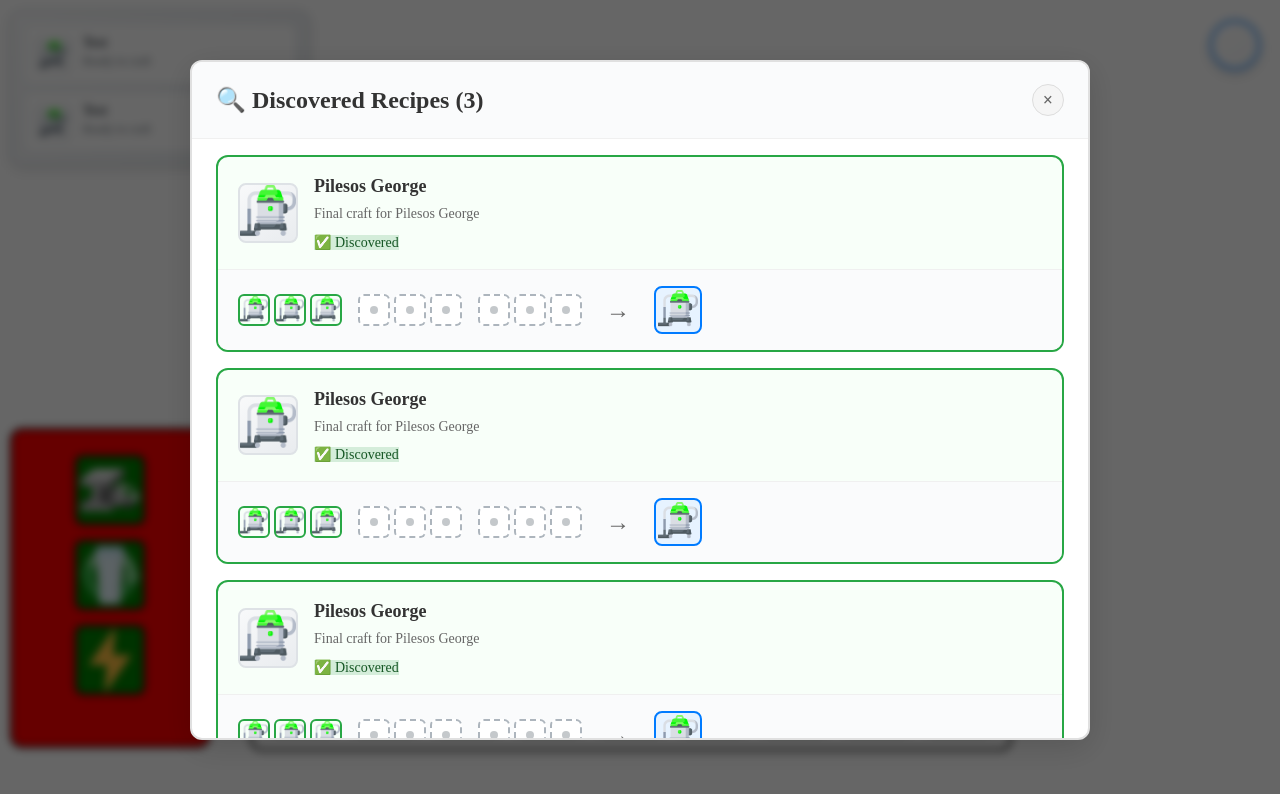
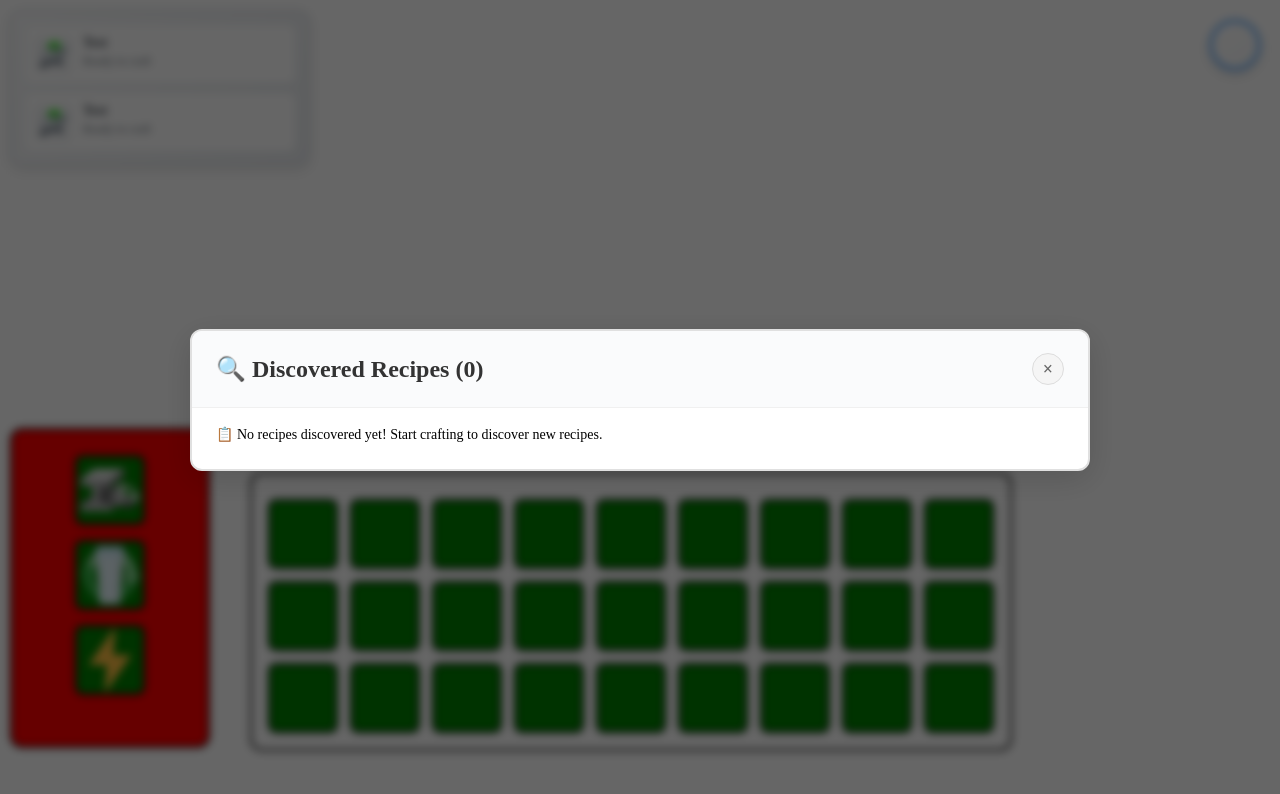
Before and after one commit to yehor-kostiuk/Vacuumaria, a React (Vite) app: page / in a window 1280 px wide. Both pictures are taken after a click on the button 1235 px from the left and 45 px from the top of the page. Shown: the top 794 px of the page. Built offline with nearby package versions, Linux system fonts and the light colour scheme.

Commit message:
refactor: feat display unlocked items or placeholder

```diff
--- a/src/libs/components/discovered-recipe-modal/discovered-recipe-modal.tsx
+++ b/src/libs/components/discovered-recipe-modal/discovered-recipe-modal.tsx
@@ -1,6 +1,7 @@
 import { useEffect } from "react";
 import styles from "./discovered-recipe-modal.module.css";
 import { DiscoveredRecipeCard } from "./discovered-recipe-card/discovered-recipe-card.jsx";
+import { useGameStore } from "~/libs/modules/store.module.js";
 
 type Properties = {
 	isOpen: boolean;
@@ -8,6 +9,9 @@ type Properties = {
 };
 
 const DiscoveredRecipeModal = ({ isOpen, onClose }: Properties) => {
+	const discoveredItemsSet = useGameStore((state) => state.unlockedItems);
+	const discoveredItems = Array.from(discoveredItemsSet);
+
 	useEffect(() => {
 		document.body.style.overflow = isOpen ? "hidden" : "";
 		return () => {
@@ -26,30 +30,29 @@ const DiscoveredRecipeModal = ({ isOpen, onClose }: Properties) => {
 			<div className={styles["modal-content"]}>
 				<div className={styles["modal-header"]}>
 					<h2 className={styles["modal-title"]}>
-						{"🔍 Discovered Recipes (3)"}
+						🔍 Discovered Recipes ({discoveredItems.length})
 					</h2>
 					<button className={styles["close-button"]} onClick={onClose}>
-						{" "}
-						×{" "}
+						×
 					</button>
 				</div>
 				<div className={styles["modal-body"]}>
 					<div className={styles["recipes-list"]}>
-						<DiscoveredRecipeCard
-							title="Pilesos George"
-							description="Final craft for Pilesos George"
-							image="/public/vacuum-cleaner.png"
-						/>
-						<DiscoveredRecipeCard
-							title="Pilesos George"
-							description="Final craft for Pilesos George"
-							image="/public/vacuum-cleaner.png"
-						/>
-						<DiscoveredRecipeCard
-							title="Pilesos George"
-							description="Final craft for Pilesos George"
-							image="/public/vacuum-cleaner.png"
-						/>
+						{discoveredItems.length === 0 ? (
+							<div className={styles["empty-placeholder"]}>
+								📋 No recipes discovered yet! Start crafting to discover new
+								recipes.
+							</div>
+						) : (
+							discoveredItems.map((item, index) => (
+								<DiscoveredRecipeCard
+									key={index}
+									title={item}
+									description={`Description for ${item}`}
+									image={`/images/${item}.png`}
+								/>
+							))
+						)}
 					</div>
 				</div>
 			</div>
```
